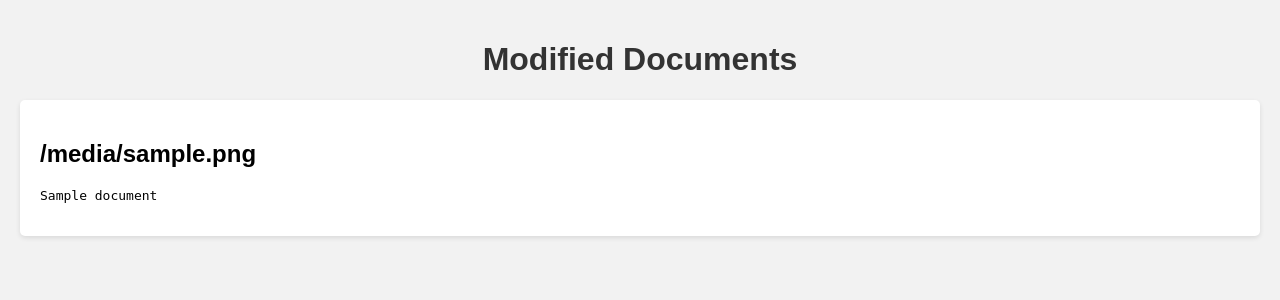
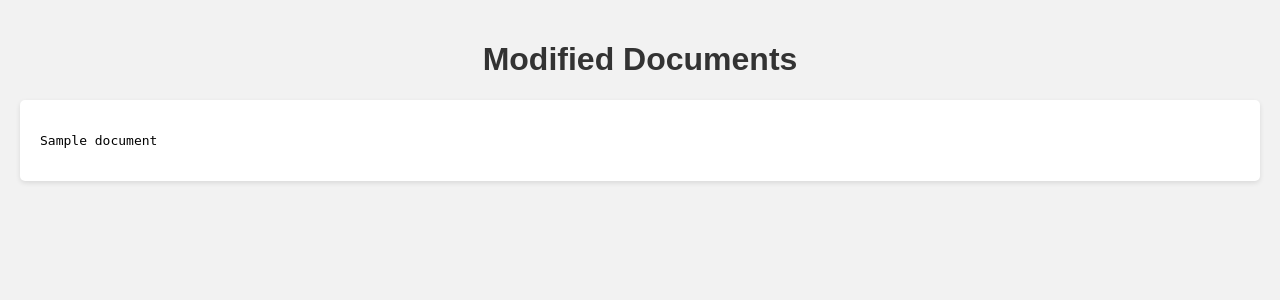
Before and after one commit to prathikh1998/PilesOfStonesGame, a Flask app: template templates/replace.html in a window 1280 px wide. Shown: the top 300 px of the page. Run offline with Flask 3, Linux system fonts and the light colour scheme; the template is opened without the code that fills it: most values are stand-ins (such as "Sample title", 1, 10 or a date in 2020).

Commit message:
Add files via upload

```diff
--- a/templates/replace.html
+++ b/templates/replace.html
@@ -16,21 +16,24 @@
         }
 
         .document {
-            margin-bottom: 20px;
             background-color: #fff;
             padding: 20px;
+            margin-bottom: 20px;
             border-radius: 5px;
             box-shadow: 0 2px 5px rgba(0, 0, 0, 0.1);
+        }
+
+        pre {
+            white-space: pre-wrap;
         }
     </style>
 </head>
 <body>
     <h1>Modified Documents</h1>
     {% for document in documents %}
-    <div class="document">
-        <h2>{{ file_names[loop.index0] }}</h2>
-        <pre>{{ document }}</pre>
-    </div>
+        <div class="document">
+            <pre>{{ document }}</pre>
+        </div>
     {% endfor %}
 </body>
 </html>
```
